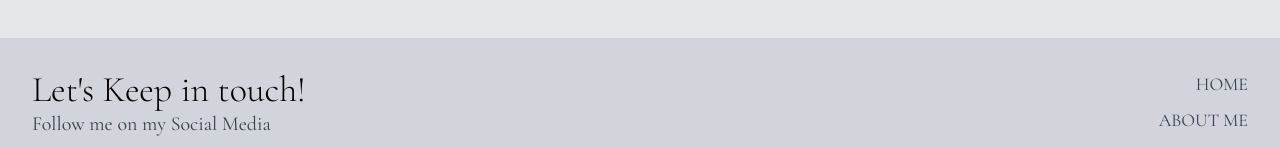
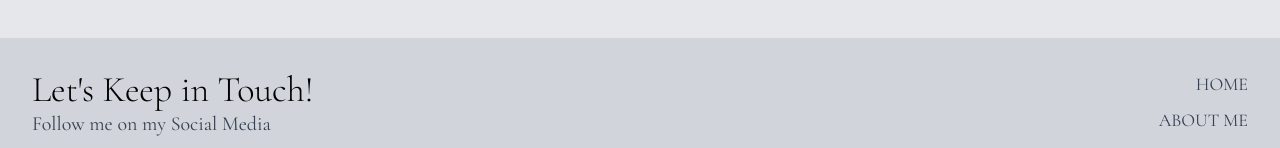
Before and after one commit to LidiaPlotkina/Lidia-Web, a React (Create React App) app: page / in a window 1280 px wide. Shown: the part 4353-4501 px from the top of the page. Built offline with nearby package versions, Linux system fonts and the light colour scheme; what tailwindcss-typography would draw is missing.

Commit message:
Add: New Updates added

```diff
--- a/src/components/Footer.jsx
+++ b/src/components/Footer.jsx
@@ -12,7 +12,7 @@ export default function Footer() {
                 <div className="container mx-auto px-4">
                     <div className="flex flex-wrap justify-between">
                         <div className="w-full px-4 lg:w-6/12">
-                            <h4 className="text-4xl font-Cormorant font-thin">Let's Keep in touch!</h4>
+                            <h4 className="text-4xl font-Cormorant font-thin">Let's Keep in Touch!</h4>
                             <h5 className="text-xl font-Cormorant font-normal mt-0 mb-2 text-gray-700">Follow me on my Social Media</h5>
                             <div className="mt-6">
                                 <a href="https://www.instagram.com/coachlidia/?hl=ru">
```
